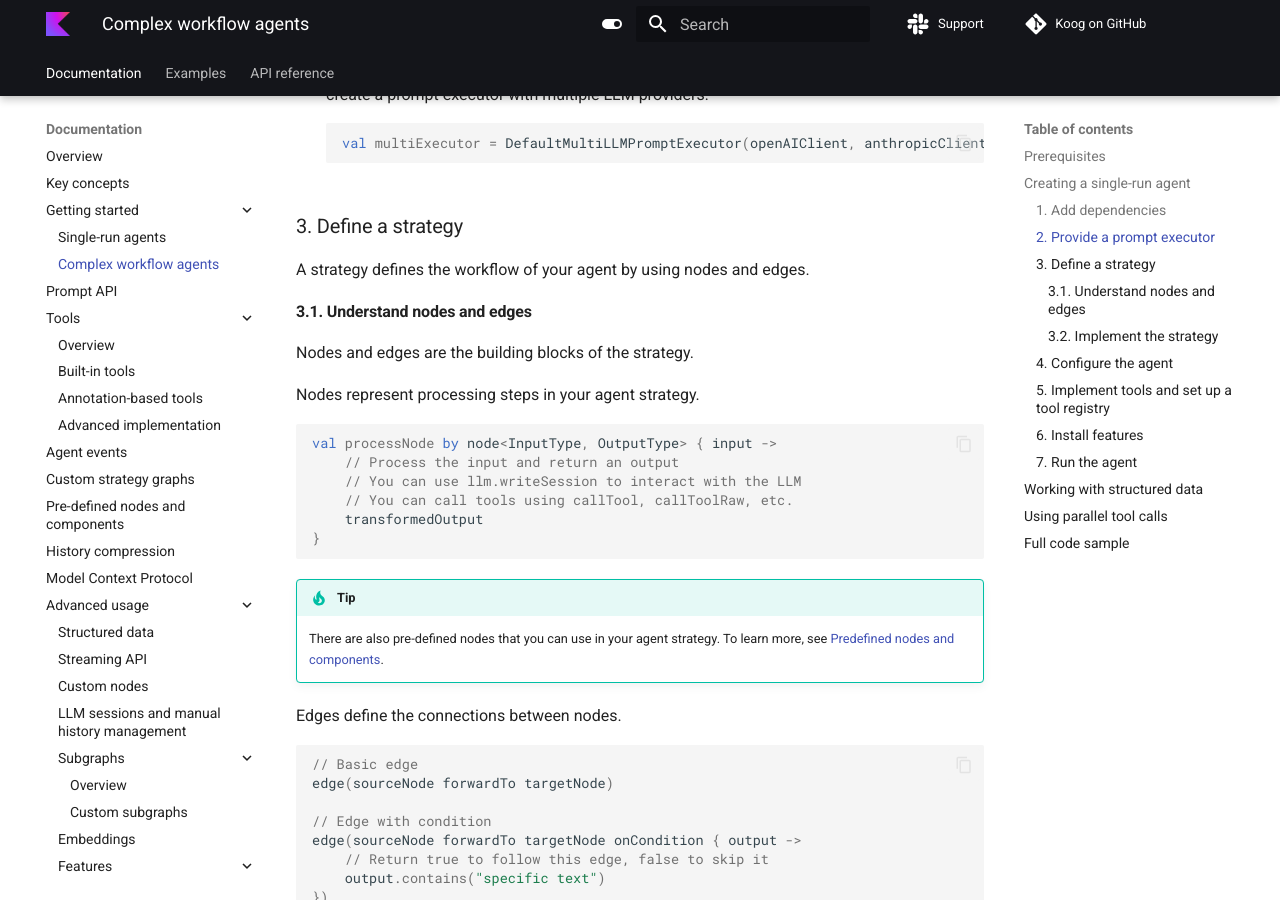
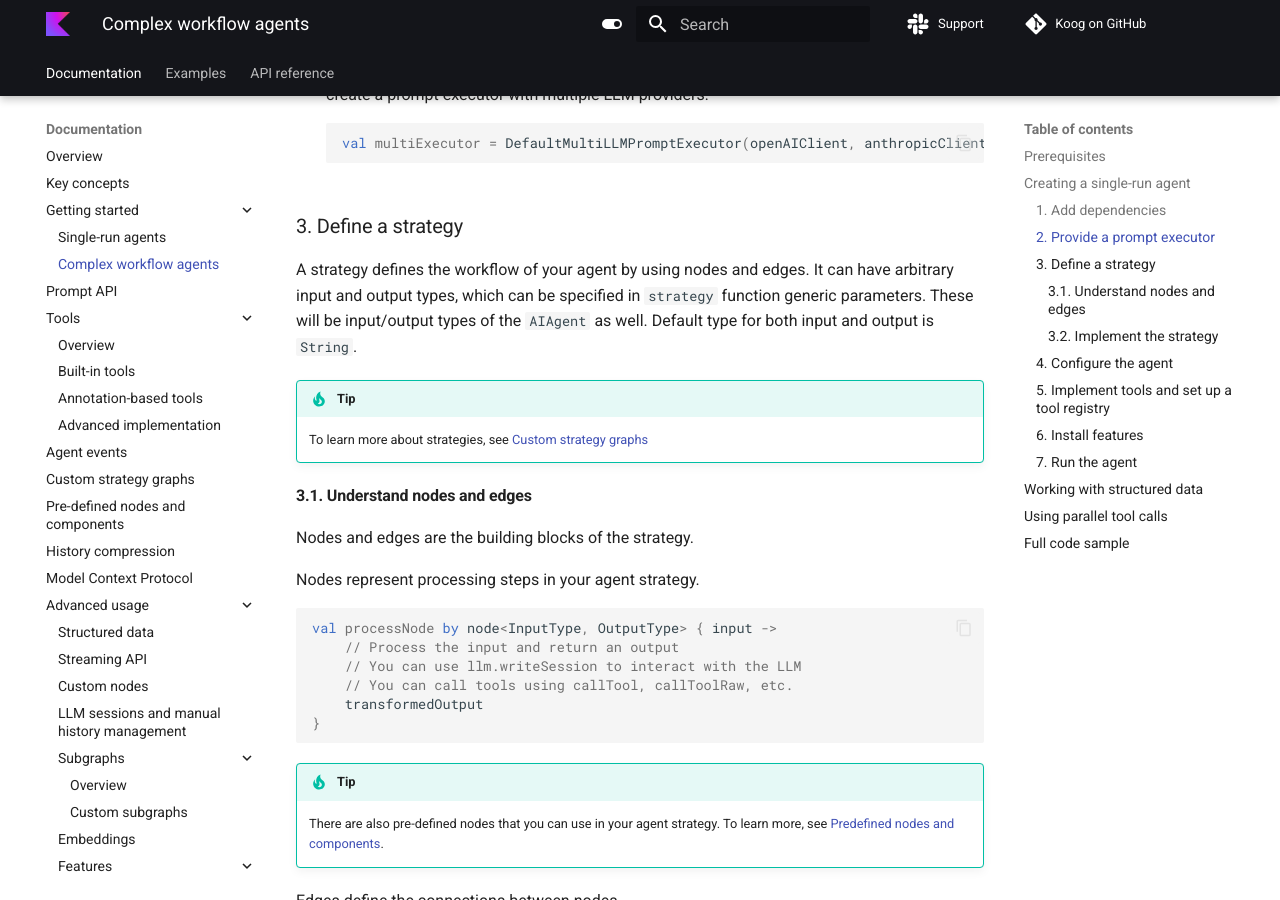
Before and after one commit to JetBrains/koog-docs, an MkDocs documentation site: the page built from docs/complex-workflow-agents.md, in a window 1280 px wide and 900 px high, scrolled down 1561 px. Built offline with MkDocs 1.6.1 and Material for MkDocs 9.7.7, drawn with Linux system fonts in a browser that asks for light colours; comment, search, counter and statistics services are not loaded; some of the changed text lies outside the part shown.

Commit message:
Update docs with custom input/output types support for strategy/agent

```diff
--- a/docs/complex-workflow-agents.md
+++ b/docs/complex-workflow-agents.md
@@ -1,6 +1,7 @@
 # Complex workflow agents
 
-In addition to single-run agents, the `AIAgent` class lets you build agents that handle complex workflows by defining custom strategies, tools, and configurations.
+In addition to single-run agents, the `AIAgent` class lets you build agents that handle complex workflows by defining
+custom strategies, tools, configurations, and custom input/output types.
 
 The process of creating and configuring such an agent typically includes the following steps:
 
@@ -61,7 +62,12 @@
 
 ### 3. Define a strategy
 
-A strategy defines the workflow of your agent by using nodes and edges.
+A strategy defines the workflow of your agent by using nodes and edges. It can have arbitrary input and output types,
+which can be specified in `strategy` function generic parameters. These will be input/output types of the `AIAgent` as well.
+Default type for both input and output is `String`.
+
+!!! tip
+    To learn more about strategies, see [Custom strategy graphs](custom-strategy-graphs.md)
 
 #### 3.1. Understand nodes and edges
 
```
Also changed, not shown: other parts of docs/complex-workflow-agents.md (+1 -1 lines), docs/custom-strategy-graphs.md (+3 -2 lines), docs/single-run-agents.md (+1 -1 lines).
